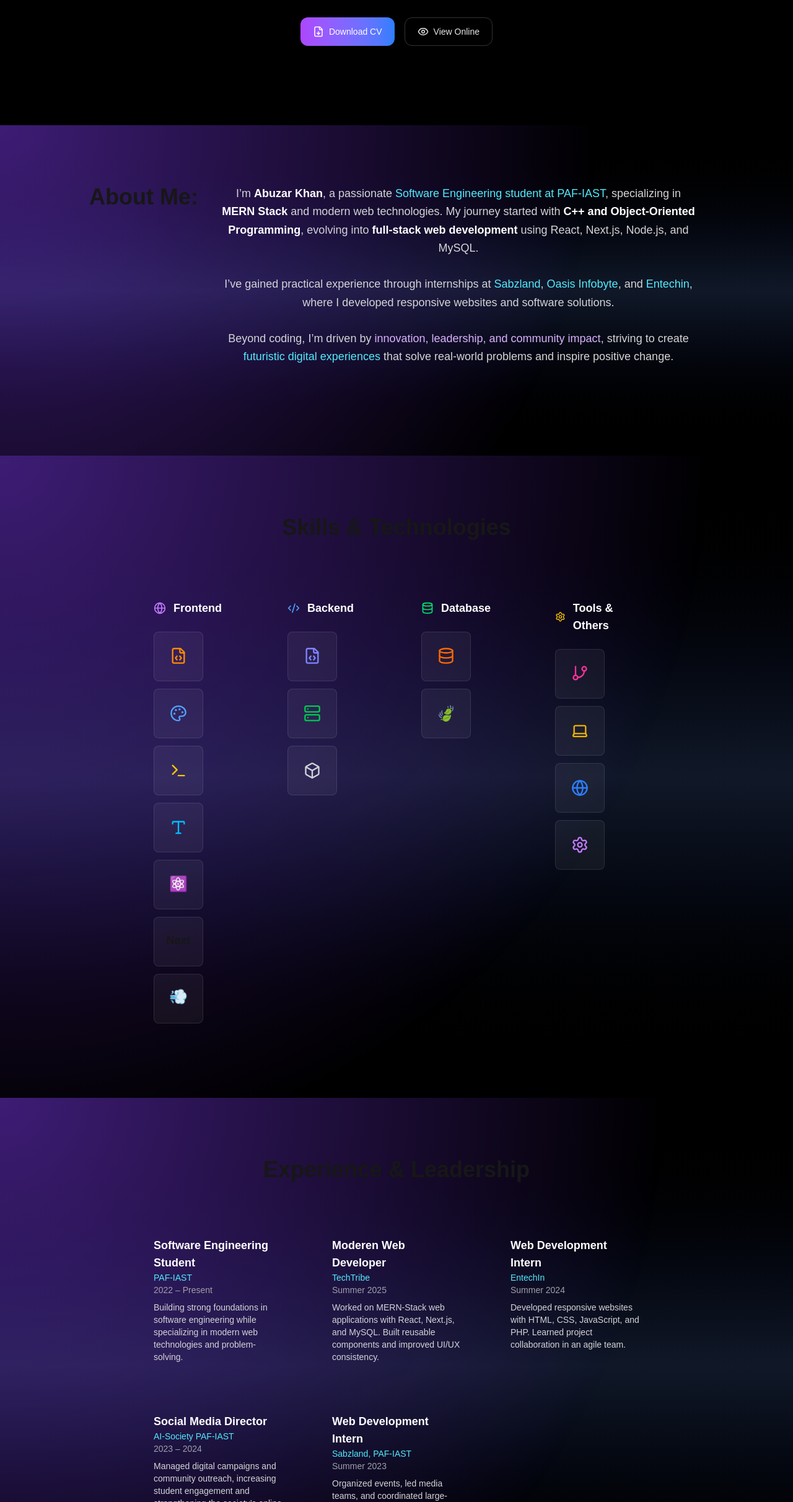
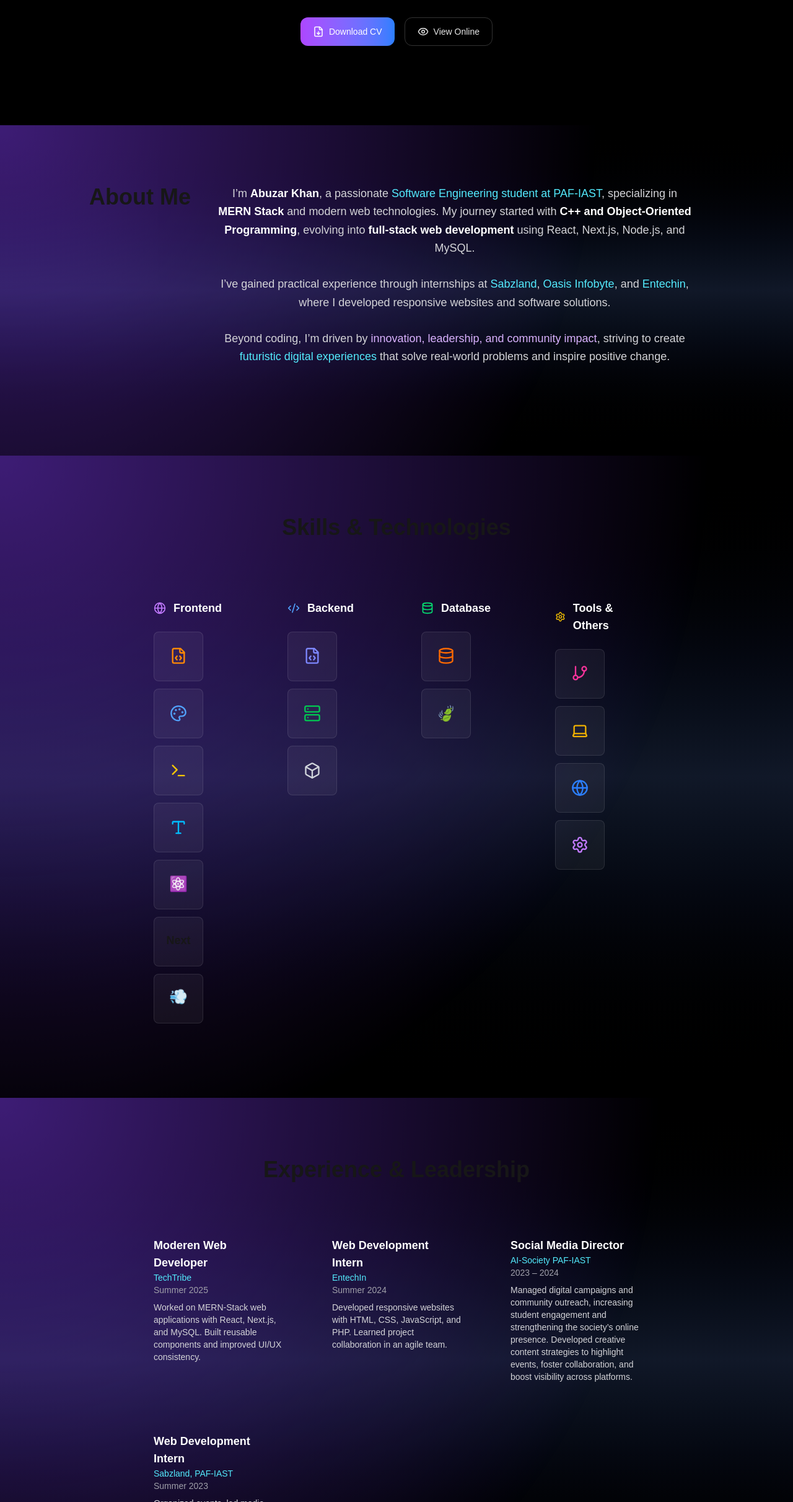
Before and after one commit to abuzarkhanse/Updated-Portfolio, a Next.js app: page / in a window 1280 px wide. Shown: the part 1180-3603 px from the top of the page at 62% size. Built offline with nearby package versions, Linux system fonts and the light colour scheme.

Commit message:
Minor changes in About and Exoerience

```diff
--- a/src/components/sections/About.tsx
+++ b/src/components/sections/About.tsx
@@ -12,7 +12,7 @@ export default function About() {
         viewport={{ once: true }}
         className="text-3xl font-bold text-center sm:text-4xl mb-10"
       >
-        About Me:
+        About Me
       </motion.h2>
 
       <motion.p
--- a/src/components/sections/Experience.tsx
+++ b/src/components/sections/Experience.tsx
@@ -3,12 +3,6 @@ import { motion } from 'framer-motion'
 import SectionWrapper from '../SectionWrapper'
 
 const experiences = [
-  {
-    title: "Software Engineering Student",
-    company: "PAF-IAST",
-    period: "2022 – Present",
-    desc: "Building strong foundations in software engineering while specializing in modern web technologies and problem-solving.",
-  },
   {
     title: "Moderen Web Developer",
     company: "TechTribe",
```
